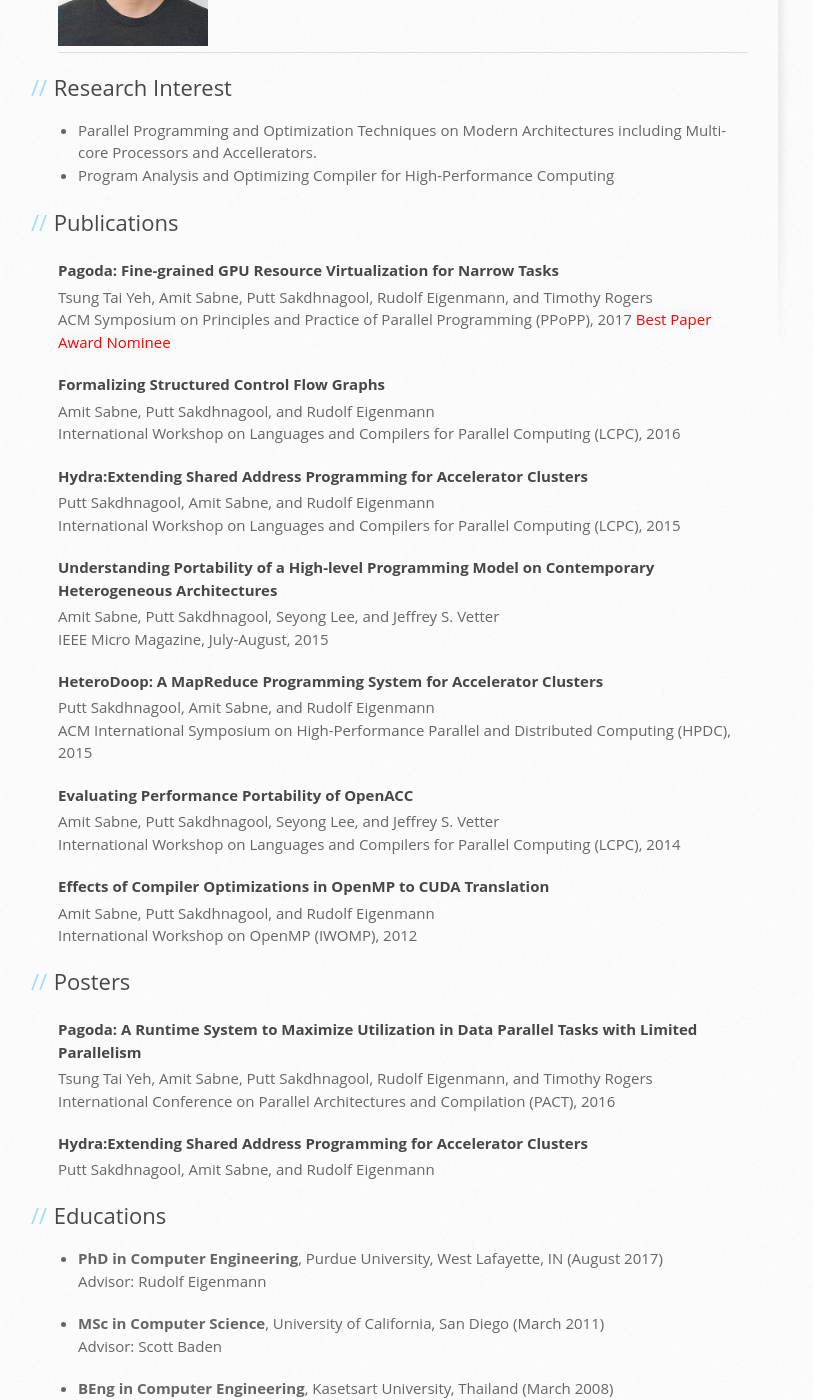
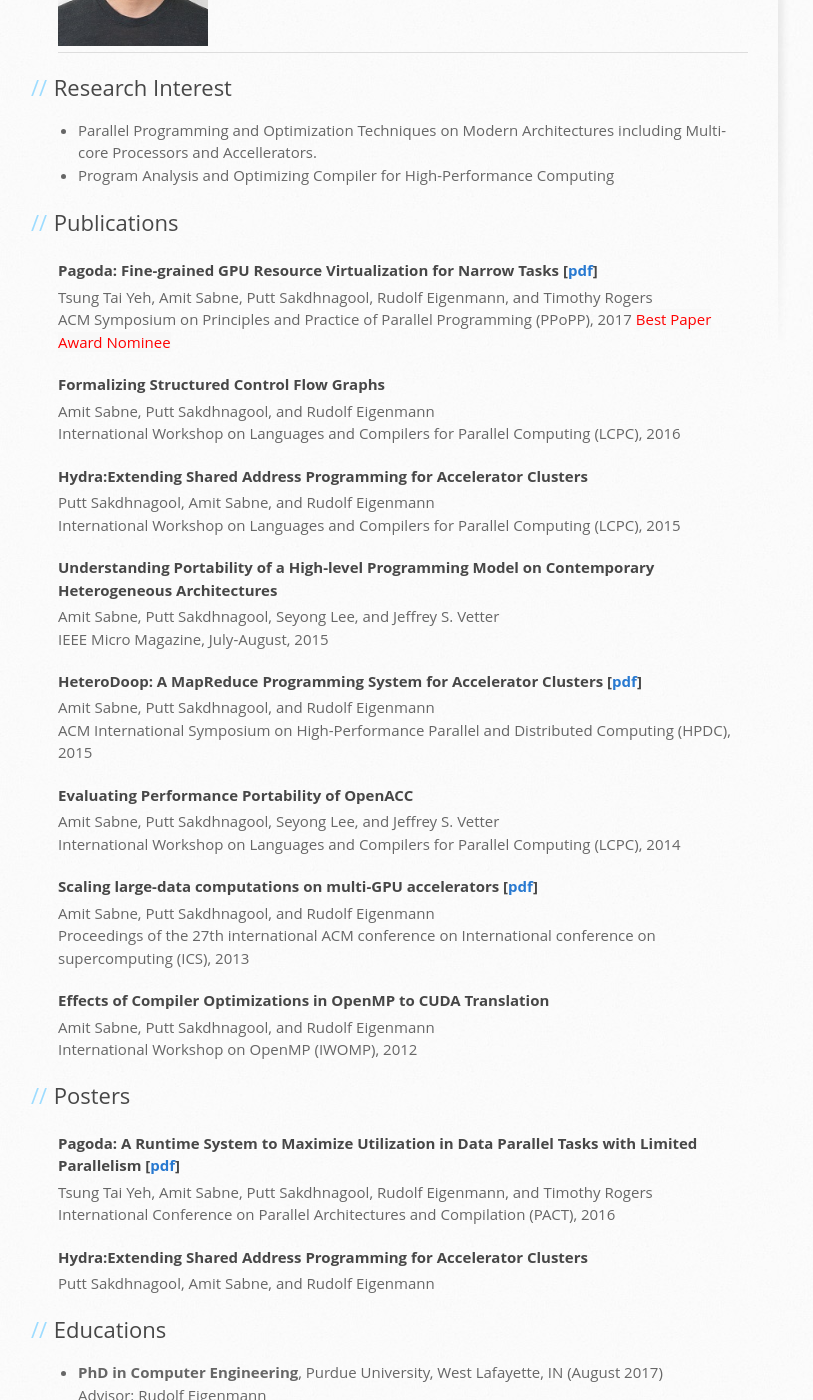
Before and after one commit to puttsk/puttsk.github.io, a Jekyll site: the page built from index.md, in a window 1280 px wide and 1400 px high, scrolled down 306 px. Shown: the whole window, without its empty margins (112-925 px from the left). Built offline with Jekyll 4.4.1, drawn with Linux system fonts in a browser that asks for light colours; the repository's description, which GitHub fills in, is left out.

Commit message:
add pdf link for publication and posters

```diff
--- a/_data/posters.csv
+++ b/_data/posters.csv
@@ -1,3 +1,3 @@
 title,author,detail,highlight,pdf,ptt
-Pagoda: A Runtime System to Maximize Utilization in Data Parallel Tasks with Limited Parallelism,"Tsung Tai Yeh, Amit Sabne, Putt Sakdhnagool, Rudolf Eigenmann, and Timothy Rogers","International Conference on Parallel Architectures and Compilation (PACT), 2016",,,
+Pagoda: A Runtime System to Maximize Utilization in Data Parallel Tasks with Limited Parallelism,"Tsung Tai Yeh, Amit Sabne, Putt Sakdhnagool, Rudolf Eigenmann, and Timothy Rogers","International Conference on Parallel Architectures and Compilation (PACT), 2016",,http://dl.acm.org/authorize?N33844,
 Hydra:Extending Shared Address Programming for Accelerator Clusters,"Putt Sakdhnagool, Amit Sabne, and Rudolf Eigenmann",,,,
--- a/_data/publications.csv
+++ b/_data/publications.csv
@@ -1,8 +1,9 @@
 title,author,detail,highlight,pdf,ptt
-Pagoda: Fine-grained GPU Resource Virtualization for Narrow Tasks,"Tsung Tai Yeh, Amit Sabne, Putt Sakdhnagool, Rudolf Eigenmann, and Timothy Rogers","ACM Symposium on Principles and Practice of Parallel Programming (PPoPP), 2017",Best Paper Award Nominee,,
+Pagoda: Fine-grained GPU Resource Virtualization for Narrow Tasks,"Tsung Tai Yeh, Amit Sabne, Putt Sakdhnagool, Rudolf Eigenmann, and Timothy Rogers","ACM Symposium on Principles and Practice of Parallel Programming (PPoPP), 2017",Best Paper Award Nominee,http://dl.acm.org/authorize?N33843,
 Formalizing Structured Control Flow Graphs,"Amit Sabne, Putt Sakdhnagool, and Rudolf Eigenmann","International Workshop on Languages and Compilers for Parallel Computing (LCPC), 2016",,,
 Hydra:Extending Shared Address Programming for Accelerator Clusters,"Putt Sakdhnagool, Amit Sabne, and Rudolf Eigenmann","International Workshop on Languages and Compilers for Parallel Computing (LCPC), 2015",,,
 Understanding Portability of a High-level Programming Model on Contemporary Heterogeneous Architectures,"Amit Sabne, Putt Sakdhnagool, Seyong Lee, and Jeffrey S. Vetter","IEEE Micro Magazine, July-August, 2015",,,
-HeteroDoop: A MapReduce Programming System for Accelerator Clusters,"Putt Sakdhnagool, Amit Sabne, and Rudolf Eigenmann","ACM International Symposium on High-Performance Parallel and Distributed Computing (HPDC), 2015",,,
+HeteroDoop: A MapReduce Programming System for Accelerator Clusters,"Amit Sabne, Putt Sakdhnagool, and Rudolf Eigenmann","ACM International Symposium on High-Performance Parallel and Distributed Computing (HPDC), 2015",,http://dl.acm.org/authorize?N33955,
 Evaluating Performance Portability of OpenACC,"Amit Sabne, Putt Sakdhnagool, Seyong Lee, and Jeffrey S. Vetter","International Workshop on Languages and Compilers for Parallel Computing (LCPC), 2014",,,
+Scaling large-data computations on multi-GPU accelerators,"Amit Sabne, Putt Sakdhnagool, and Rudolf Eigenmann","Proceedings of the 27th international ACM conference on International conference on supercomputing (ICS), 2013",,http://dl.acm.org/authorize?N33956,
 Effects of Compiler Optimizations in OpenMP to CUDA Translation,"Amit Sabne, Putt Sakdhnagool, and Rudolf Eigenmann","International Workshop on OpenMP (IWOMP), 2012",,,
--- a/_includes/posters.html
+++ b/_includes/posters.html
@@ -1,6 +1,11 @@
 {% for publication in site.data.posters %}
 <div class="publication">
-    <h4>{{publication.title}}</h4>
+    <h4>
+        {{publication.title}}
+        {% if publication.pdf %}
+            [<a href="{{ publication.pdf }}">pdf</a>]
+        {% endif %}
+    </h4>
     <div class="author">{{publication.author}}</div>
     <div class="detail">
         {{publication.detail}}
--- a/_includes/publications.html
+++ b/_includes/publications.html
@@ -1,6 +1,11 @@
 {% for publication in site.data.publications %}
 <div class="publication">
-    <h4>{{publication.title}}</h4>
+    <h4>
+        {{publication.title}}
+        {% if publication.pdf %}
+            [<a href="{{ publication.pdf }}">pdf</a>]
+        {% endif %}
+    </h4>
     <div class="author">{{publication.author}}</div>
     <div class="detail">
         {{publication.detail}}
```
